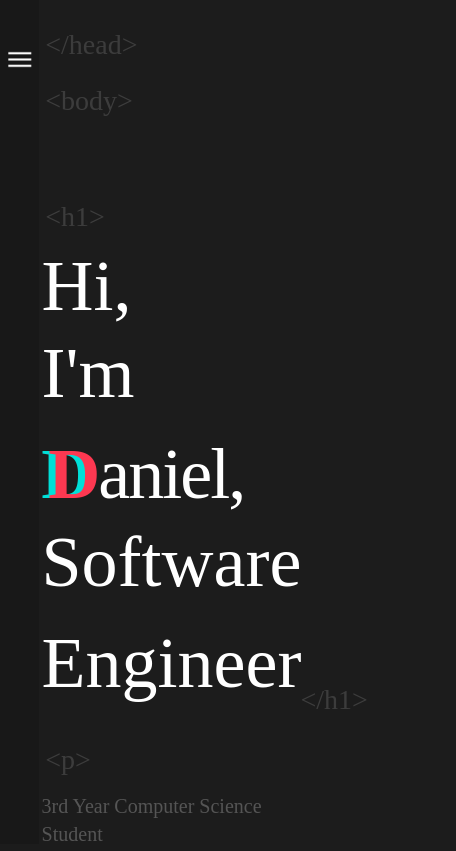
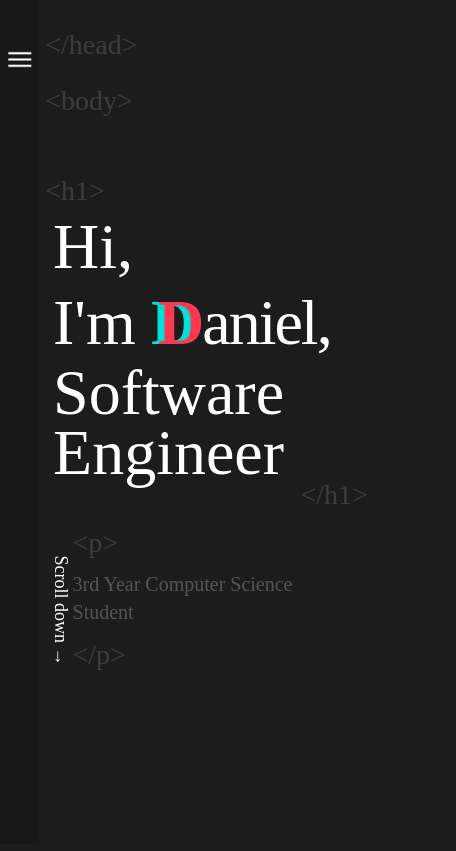
Before and after one commit to DFarynski99/portfolioProject, a website built with webpack: page index.html in a window 390 px wide. Shown: the top 851 px of the page, 456 px wide, since content can reach past the window. Built offline with nearby package versions, Linux system fonts and the light colour scheme; files whose address does not match are found by name.

Commit message:
- Mobile @media updates (Hero shot complete?)

```diff
--- a/css/style.css
+++ b/css/style.css
@@ -907,7 +907,6 @@ body {
   *{
     outline: none !important;
   }
-
   #runningWritingHeadClose{
     margin-left: 3vw;
     top: 3vh;
@@ -918,42 +917,49 @@ body {
   }
   #runningWritingH1Open{
     margin-left: 3vw;
-    top: 14vh;
+    top: 11vh;
   }
   #runningWritingH1Close{
     left: 65vw;
     top: 14vh;
   }
   #runningWritingPOpen{
-    margin-left: 3vw;
-    top: 16.5vh;
+    margin-left: 10vw;
+    top: 15vh;
   }
   #runningWritingPClose{
-    margin-left: 3vw;
-    top: 19.5vh;
+    margin-left: 10vw;
+    top: 17vh;
   }
+
   #paraOne{
+    margin-left: 10vw;
     font-size: 1.25rem;
-    top: 18vh;
+    top: 16vh;
   }
   #scrollDown{
-    margin-left: -9vw;
-    top: 26.5vh;
+    margin-left: -7vw;
+    top: 8vh;
   }
   #header1, #header2, #header3, .red, #danielText{
-    font-size: 4.5rem;
+    font-size: 4rem;
   }
   #header1{
-    top: 14vh;
+    top: 10vh;
     position: relative;
+    margin-left: 5vw;
   }
   #header2{
-    top: 16vh;
+    top: 12vh;
     position: relative;
+    width: 150%;
+    margin-left: 5vw;
   }
   #header3{
-    top: 18vh;
+    top: 15vh;
     position: relative;
+    margin-left: 5vw;
+    line-height: 60px;
   }
   #leftUpperPanel, #leftLowerPanel, #letter, #text{
     display: none;
@@ -967,14 +973,6 @@ body {
     width: 10vw;
     height: 100vh;
     background-color: #181818;
-  }
-  .hiddenLeftPanel500px{
-    height: inherit;
-    width: 80vw;
-    background-color: brown;
-    position: absolute;
-    z-index: 3;
-    display: none;
   }
   #hamburgerMenu500px{
     top: 6vh;
@@ -992,7 +990,14 @@ body {
     border-left: none; /* Remove left border */
     border-right: none; /* Remove right border */
     z-index: 4;
-
+  }
+  .hiddenLeftPanel500px{
+    height: inherit;
+    width: 80vw;
+    background-color: brown;
+    position: absolute;
+    z-index: 3;
+    display: none;
   }
   #hamburgerMenu500pxImage{
     height: 2vh;
--- a/index.html
+++ b/index.html
@@ -55,8 +55,8 @@
 <div id="leftPanel500pxClosed">
   <button id="hamburgerMenu500px">
     <img src="menu-4-48.png" id="hamburgerMenu500pxImage">
-    <div class="hiddenLeftPanel500px"></div>
   </button>
+  <div class="hiddenLeftPanel500px"></div>
 
 
 
```
